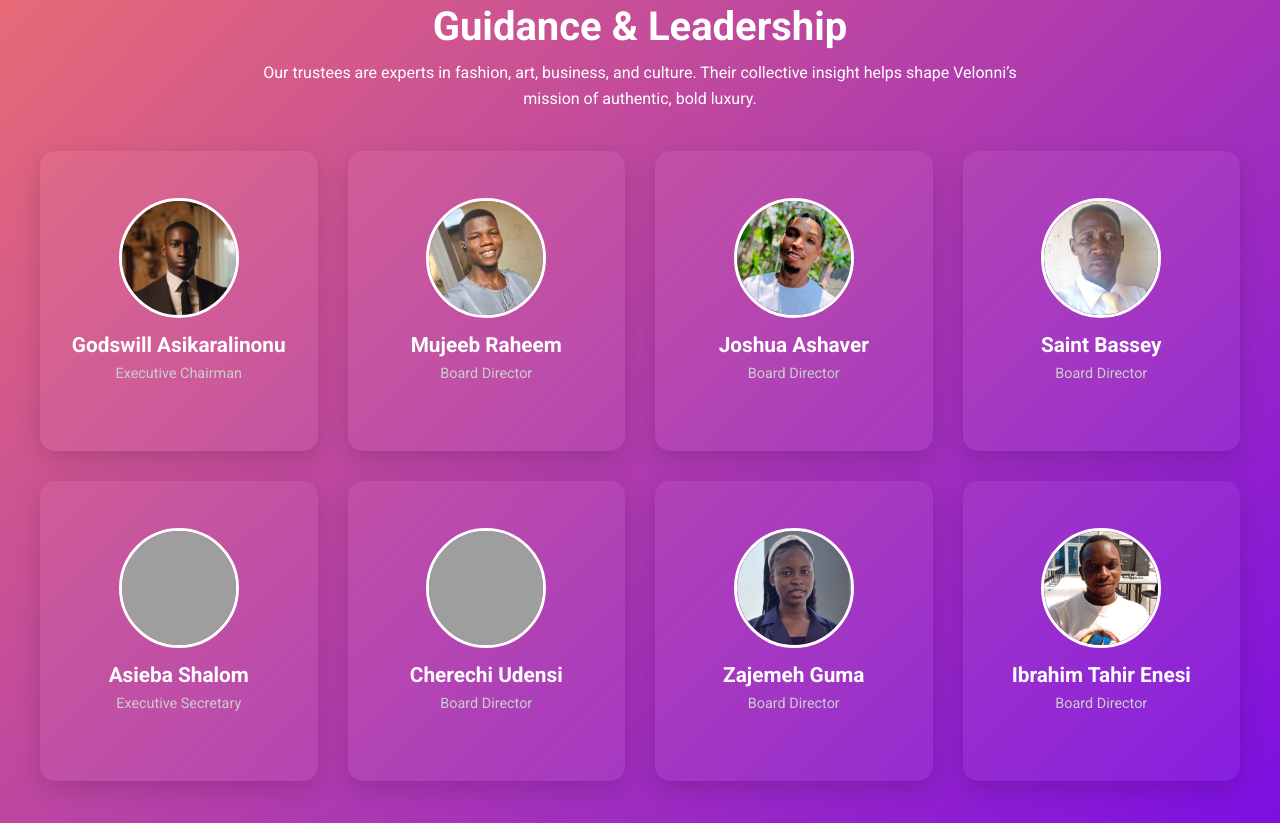
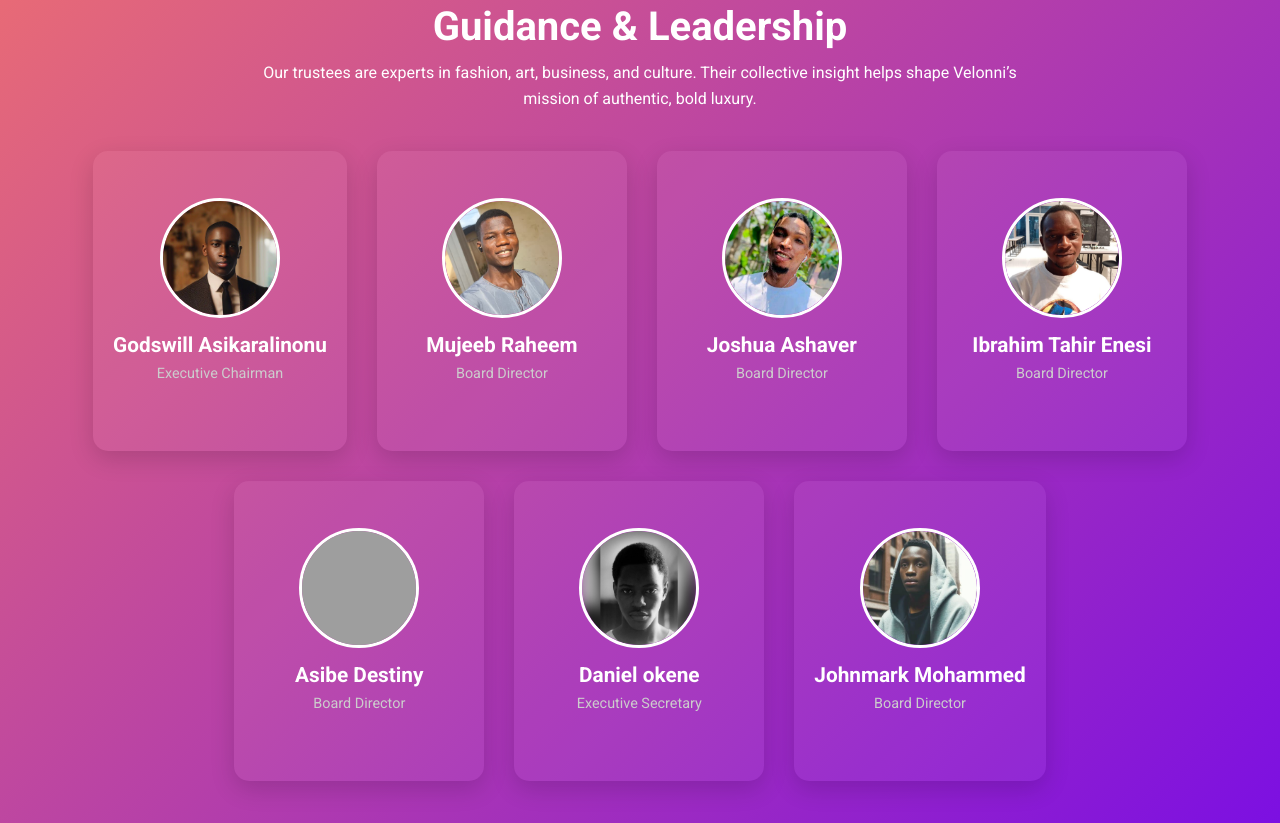
Before and after one commit to Neme-Asikaralinonu/Velonni, a plain HTML site: page trustees.html in a window 1280 px wide. Shown: the part 457-1280 px from the top of the page. Drawn offline with Linux system fonts and the light colour scheme; grey boxes are pictures that could not be loaded.

Commit message:
changes made in teams and trustees page

```diff
--- a/assets/css/trustees.css
+++ b/assets/css/trustees.css
@@ -57,9 +57,10 @@ body {
 }
 
 .trustees-grid {
-  display: grid;
-  grid-template-columns: repeat(auto-fit, minmax(220px, 1fr));
+  display: flex;
+  flex-wrap: wrap;
   gap: 30px;
+  justify-content: center;
   max-width: 1200px;
   width: 100%;
 }
@@ -73,6 +74,7 @@ body {
   box-shadow: 0 8px 25px rgba(0, 0, 0, 0.15);
   transition: transform 0.3s ease, box-shadow 0.3s ease;
   min-height: 300px;
+  min-width: 250px;
   display: flex;
   flex-direction: column;
   justify-content: center;
--- a/trustees.html
+++ b/trustees.html
@@ -104,36 +104,37 @@
           <h3>Joshua Ashaver</h3>
           <p class="role">Board Director</p>
         </div>
-
-        <div class="trustee-card">
-          <img src="assets/Images/Team2.png" alt="Saint Bassey" />
-          <h3>Saint Bassey</h3>
-          <p class="role">Board Director</p>
-        </div>
-
-        <div class="trustee-card">
-          <img src="assets/Images/Team6.png" alt="Asieba Shalom" />
-          <h3>Asieba Shalom</h3>
-          <p class="role">Executive Secretary</p>
-        </div>
-
-        <div class="trustee-card">
-          <img src="assets/Images/Team10.png" alt="Cherechi Udensi" />
-          <h3>Cherechi Udensi</h3>
-          <p class="role">Board Director</p>
-        </div>
-
-        <div class="trustee-card">
-          <img src="assets/Images/Team3.png" alt="Zajemeh Guma" />
-          <h3>Zajemeh Guma</h3>
-          <p class="role">Board Director</p>
-        </div>
-
         <div class="trustee-card">
           <img src="assets/Images/Team1.png" alt="Ibrahim Tahir Enesi" />
           <h3>Ibrahim Tahir Enesi</h3>
           <p class="role">Board Director</p>
         </div>
+
+        <div class="trustee-card">
+          <img src="assets/Images/Team11.png" alt="Asibe Destiny" />
+          <h3>Asibe Destiny</h3>
+          <p class="role">Board Director</p>
+        </div>
+
+        <div class="trustee-card">
+          <img src="assets/Images/Team9.png" alt="Daniel okene" />
+          <h3>Daniel okene</h3>
+          <p class="role">Executive Secretary</p>
+        </div>
+
+        <div class="trustee-card">
+          <img src="assets/Images/Team8.png" alt="Johnmark Mohammed" />
+          <h3>Johnmark Mohammed</h3>
+          <p class="role">Board Director</p>
+        </div>
+
+        <!-- <div class="trustee-card">
+          <img src="assets/Images/Team10.png" alt="Cherechi Udensi" />
+          <h3>Cherechi Udensi</h3>
+          <p class="role">Board Director</p>
+        </div> -->
+
+
       </div>
     </section>
 
```
Also changed, not shown: teams.html (+2 -32 lines), assets/Images/Team2.png (deleted), assets/Images/Team3.png (deleted), assets/Images/Team5.png (deleted), assets/Images/team00.png (added), 2 other files.
